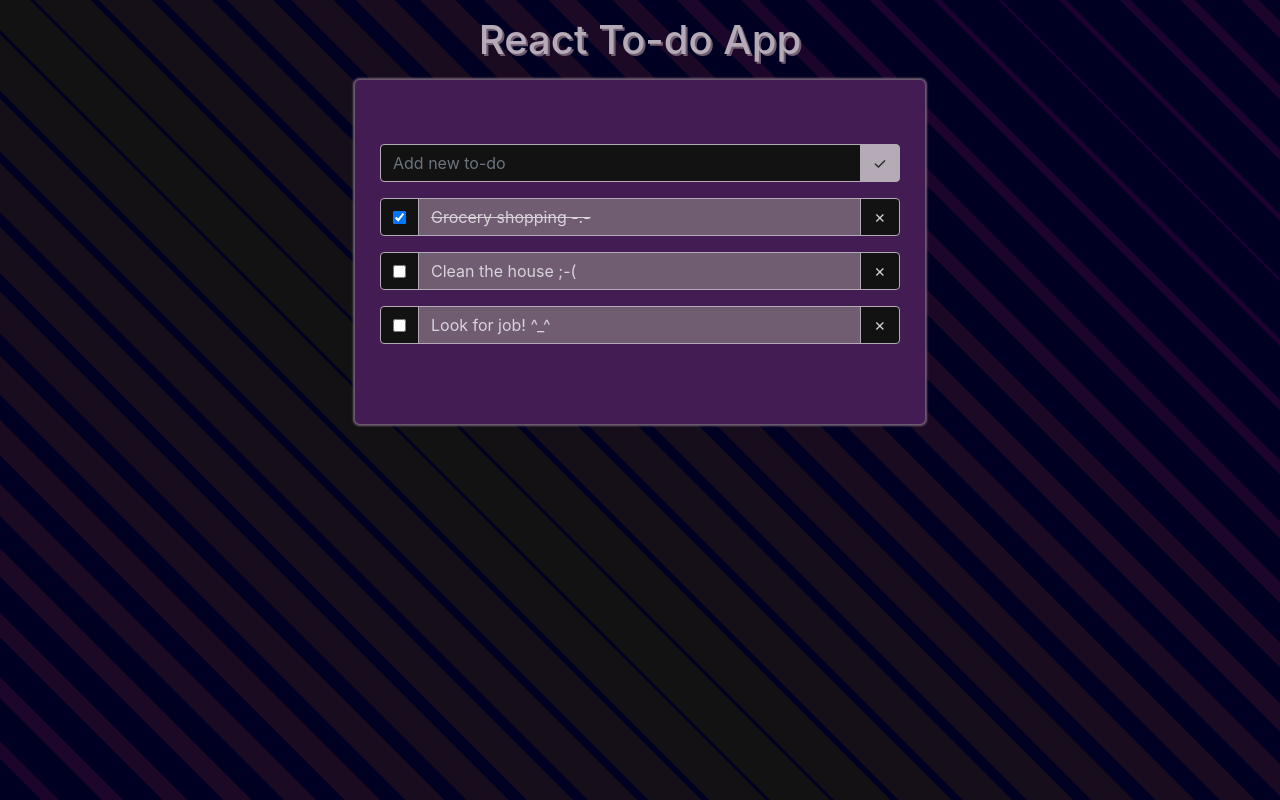
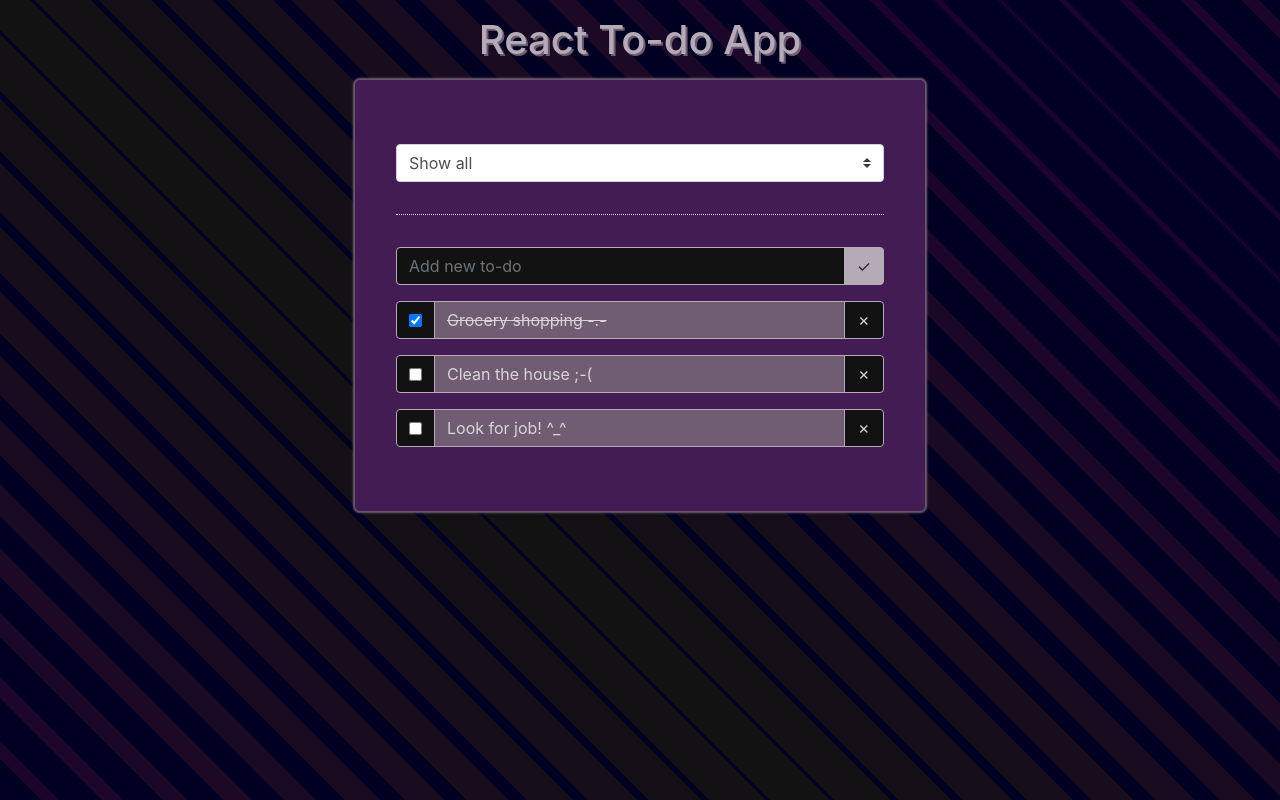
Before and after one commit to MalinkaMell/to-do-react-app, a React (Create React App) app: page / in a window 1280 px wide. Built offline with nearby package versions, Linux system fonts and the light colour scheme.

Commit message:
added filter

```diff
--- a/src/App.css
+++ b/src/App.css
@@ -20,6 +20,8 @@
   background-color: #431c53;
   border-radius: .3rem;
   box-shadow: 0 0 2px 2px #705d72;
+  padding: 3rem;
+  min-height: 400px;
 }
 
 .form-control {
@@ -70,3 +72,7 @@
   background-color: #705d72;
   border-color: #b5abb6;
 }
+
+hr {
+  border-top: 1px dotted #d9d4da;
+}
--- a/src/App.js
+++ b/src/App.js
@@ -5,11 +5,14 @@
 import TodoList from "./components/TodoList";
 import TodoAdd from "./components/TodoAdd";
 import Title from "./components/Title";
+import SelectTodos from "./components/SelectTodos";
 
 const App = () => {
 
   const [todo, setTodo] = useState("");
   const [list, setList] = useState(todos);
+  const [filter, setFilter] = useState("all");
+  const [deleted, setDeleted] = useState([]);
   const todoInput = useRef(null);
 
   const switchCheckbox = (id, e) => {
@@ -25,6 +28,7 @@
 
   const deleteHandler = (id, e) => {
     e.preventDefault();
+    setDeleted([...deleted, id]);
     setList(list.filter(item => item.id !== id))
   }
 
@@ -34,9 +38,9 @@
 
   const submitHandler = e => {
     e.preventDefault();
-    const newItemId = list.length;
+    const newItemId = list.length + 1;
     const newTodo = {
-      id: newItemId + 1,
+      id: newItemId,
       title: todo,
       completed: false
     };
@@ -50,6 +54,21 @@
     todoInput.current.focus();
   }
 
+  const selectHandler = e => {
+    const { value } = e.target;
+    switch (value) {
+      case "completed":
+        setFilter("completed");
+        return setList(todos.filter(item => deleted.indexOf(item.id) === -1 && item.completed));
+      case "uncompleted":
+        setFilter("uncompleted")
+        return setList(todos.filter(item => deleted.indexOf(item.id) === -1 && !item.completed));
+      default:
+        setFilter("all")
+        return setList(todos.filter(item => deleted.indexOf(item.id) === -1 && item));
+    }
+  }
+
   return (
     <Container>
       <Row className="justify-content-center my-2">
@@ -57,6 +76,9 @@
       </Row>
       <Row className="justify-content-center">
         <Col md={6} className="jumbotron mx-2">
+          <Row>
+            <SelectTodos filter={filter} selectHandler={selectHandler} />
+          </Row>
           <Row>
             <TodoAdd
               newtodo={todo}
--- /dev/null
+++ b/src/components/SelectTodos.js
@@ -0,0 +1,17 @@
+import React from "react";
+import { Form } from "react-bootstrap";
+
+const SelectTodos = props => {
+  return (
+    <React.Fragment>
+      <Form.Control as="select" custom="true" value={props.filter} onChange={props.selectHandler} className="my-3 mx-2">
+        <option value="all">Show all</option>
+        <option value="completed">Show completed</option>
+        <option value="uncompleted">Show uncompleted</option>
+      </Form.Control>
+      <hr className="w-100 my-3 mx-2" />
+    </React.Fragment>
+  )
+}
+
+export default SelectTodos;
--- a/src/components/TodoAdd.js
+++ b/src/components/TodoAdd.js
@@ -4,7 +4,7 @@
 const TodoAdd = props => {
   return (
     <React.Fragment>
-      <form className="w-100 mx-2">
+      <form className="w-100 mx-2 mt-3">
         <div className="input-group mb-3">
           <input className="form-control"
             type="text"
--- a/src/components/TodoList.js
+++ b/src/components/TodoList.js
@@ -6,7 +6,7 @@
     <React.Fragment>
       {props.todos.map(todo =>
         <TodoItem
-          key={todo.id}
+          key={todo.id + todo.title}
           todo={todo}
           switchCheckbox={props.switchCheckbox}
           deleteHandler={props.deleteHandler}
```
Also changed, not shown: package.json (line endings or trailing spaces), 1 other file (tests, documents, lock files or other folders).
